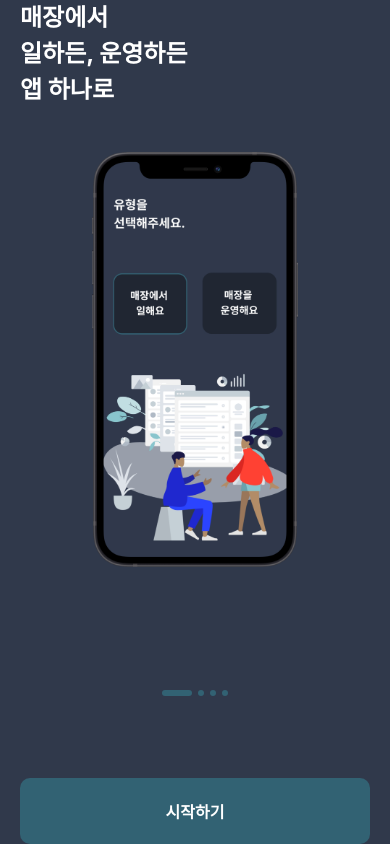
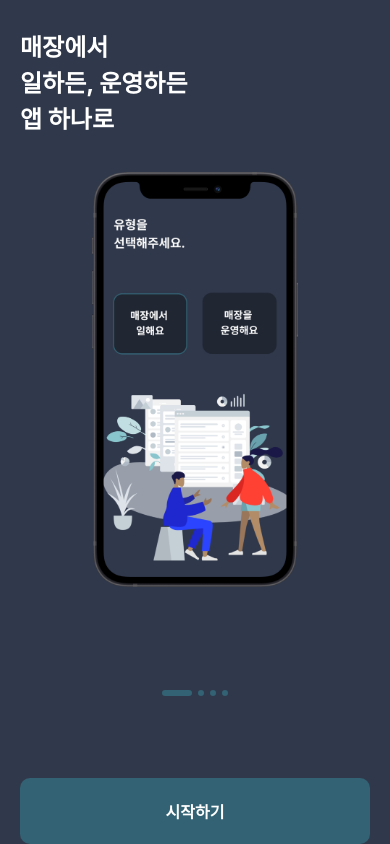
Before and after one commit to zaar625/wmApp, a React Native app: screen /onBoardingPage in a window 390 px wide. Built offline with nearby package versions, Linux system fonts and the light colour scheme.

Commit message:
onboarding 1 refactoring fixed

```diff
--- a/App/components/Button.tsx
+++ b/App/components/Button.tsx
@@ -34,7 +34,7 @@ const styles = StyleSheet.create({
     alignItems: 'center',
     justifyContent: 'center',
     paddingVertical: 21,
-    // marginHorizontal: 20,
+    marginHorizontal: 20,
     borderRadius: 10
   }
 });
--- a/App/components/PageTitle.tsx
+++ b/App/components/ScreenTitle.tsx
@@ -1,16 +1,17 @@
 import { StyleSheet, Text, View } from 'react-native';
 import React from 'react';
+import { colors, fontSizes, fontWeight } from '../theme';
 
-const PageTitle = ({ title }: { title: string }) => {
+const ScreenTitle = ({ title }: { title: string }) => {
   return <Text style={styles.title}>{title}</Text>;
 };
 
-export default PageTitle;
+export default ScreenTitle;
 
 const styles = StyleSheet.create({
   title: {
-    color: '#fff',
-    fontSize: 24,
+    color: colors.dark.tint,
+    fontSize: fontSizes.title,
     fontWeight: '700',
     lineHeight: 36,
     marginVertical: 30
--- a/App/screens/join/index.tsx
+++ b/App/screens/join/index.tsx
@@ -11,7 +11,7 @@ import {
 import React, { useState, useEffect } from 'react';
 import { SafeAreaView } from 'react-native-safe-area-context';
 import { ScrollView } from 'react-native-gesture-handler';
-import PageTitle from '../../components/PageTitle';
+import ScreenTitle from '../../components/ScreenTitle';
 import InputBox from '../login/InputBox';
 import Certification from './Certification';
 import Button from '../../components/Button';
@@ -22,12 +22,16 @@ const JoinPage = () => {
   const signIn = async () => {
     const { email, password } = form;
     const info = { email, password };
-
     try {
-      await signUp(info);
-      console.log('가입완료');
+      const { user } = await signUp(info);
+      await user.sendEmailVerification({
+        handleCodeInApp: true,
+        url: 'work-magement-app.web.app'
+      });
+      return true;
     } catch (e) {
       console.log(e);
+      return false;
     }
   };
 
@@ -49,7 +53,7 @@ const JoinPage = () => {
         style={{ flex: 1 }}
       >
         <ScrollView showsVerticalScrollIndicator={false}>
-          <PageTitle title="회원정보입력" />
+          <ScreenTitle title="회원정보입력" />
           <InputBox placeholder="이름을 입력해주세요." label="이름" />
           <InputBox
             placeholder="이메일을 입력해주세요."
--- a/App/screens/onboarding/index.tsx
+++ b/App/screens/onboarding/index.tsx
@@ -1,19 +1,17 @@
 import {
   View,
-  Text,
   StyleSheet,
   NativeSyntheticEvent,
   NativeScrollEvent,
-  Dimensions,
-  Pressable
+  Dimensions
 } from 'react-native';
 import { SafeAreaView } from 'react-native-safe-area-context';
 import React, { useRef, useState } from 'react';
 import { FlatList } from 'react-native-gesture-handler';
-import { NativeStackScreenProps } from '@react-navigation/native-stack';
-import { RootStackParamList, NavigationScreenProps } from '../../type';
-
+import { NavigationScreenProps } from '../../type';
+import Button from '../../components/Button';
 import { onBoadingDATA, OnBoadingSlideItem } from './onboardingData';
+import { colors } from '../../theme';
 
 const { width } = Dimensions.get('window');
 
@@ -47,39 +45,25 @@ export default function OnboardingPage({ navigation }: NavigationScreenProps) {
             style={[
               styles.indicator,
               currentSlideIndex === index && {
-                backgroundColor: '#326273',
+                backgroundColor: colors.main,
                 width: 30
               }
             ]}
           />
         ))}
       </View>
-      <Pressable
-        style={({ pressed }) => [styles.btn, { opacity: pressed ? 0.5 : 1 }]}
-        onPress={() => navigation.navigate('categorySelectPage')}
-      >
-        <Text
-          style={{
-            color: '#fff',
-            alignSelf: 'center',
-            fontSize: 16,
-            fontWeight: '700'
-          }}
-        >
-          시작하기
-        </Text>
-      </Pressable>
+      <Button name="시작하기" onPress={() => navigation.navigate('categorySelectPage')} />
     </SafeAreaView>
   );
 }
 
 const styles = StyleSheet.create({
   bg: {
-    backgroundColor: '#30394B',
+    backgroundColor: colors.dark.primary,
     flex: 1
   },
   text: {
-    color: '#fff',
+    color: colors.dark.tint,
     fontSize: 24,
     fontWeight: '700',
     lineHeight: 36
@@ -92,12 +76,12 @@ const styles = StyleSheet.create({
   indicator: {
     height: 6,
     width: 6,
-    backgroundColor: '#326273',
+    backgroundColor: colors.main,
     marginHorizontal: 3,
     borderRadius: 50
   },
   btn: {
-    backgroundColor: '#326273',
+    backgroundColor: colors.main,
     alignItems: 'center',
     justifyContent: 'center',
     paddingVertical: 21,
--- a/App/screens/onboarding/onboardingData.tsx
+++ b/App/screens/onboarding/onboardingData.tsx
@@ -1,70 +1,45 @@
 import { Text, View, ImageRequireSource, Image, StyleSheet, Dimensions } from 'react-native';
+import ScreenTitle from '../../components/ScreenTitle';
+
+import { deviceWidth, deviceheight } from '../../theme';
 
 const { width, height } = Dimensions.get('window');
 
 const onBoadingDATA = [
   {
     id: 1,
-    title: (
-      <Text>
-        매장에서{'\n'}일하든, 운영하든{'\n'}앱 하나로
-      </Text>
-    ),
+    title: `매장에서${'\n'}일하든, 운영하든${'\n'}앱 하나로`,
     img: require('../../assets/img/onboarding01.png')
   },
   {
     id: 2,
-    title: (
-      <Text>
-        매장에서{'\n'}출/퇴근 등록{'\n'}QR코드 하나로
-      </Text>
-    ),
+    title: `매장에서${'\n'}출/퇴근 등록${'\n'}QR코드 하나로`,
     img: require('../../assets/img/onboarding02.png')
   },
   {
     id: 3,
-    title: (
-      <Text>
-        공유할 내용은{'\n'}받고 쓰고{'\n'}디테일한 사진까지
-      </Text>
-    ),
+    title: `공유할 내용은${'\n'}받고 쓰고${'\n'}디테일한 사진까지`,
     img: require('../../assets/img/onboarding03.png')
   },
   {
     id: 4,
-    title: (
-      <Text>
-        메인화면에서{'\n'}업무와 지출을{'\n'}한 눈에
-      </Text>
-    ),
+    title: `메인화면에서${'\n'}업무와 지출을${'\n'}한 눈에`,
     img: require('../../assets/img/onboarding04.png')
   }
 ];
 
-type onBoardingList = {
+type TOnBoardingList = {
   id: number;
   img: ImageRequireSource;
-  title: JSX.Element;
+  title: string;
 };
 
-function OnBoadingSlideItem({ data }: { data: onBoardingList }): JSX.Element {
+function OnBoadingSlideItem({ data }: { data: TOnBoardingList }): JSX.Element {
   return (
-    <View
-      style={{
-        width,
-        paddingHorizontal: 20
-      }}
-    >
-      <Text style={styles.titleText}>{data.title}</Text>
-      <View style={{ justifyContent: 'center', alignItems: 'center' }}>
-        <Image
-          source={data.img}
-          resizeMode="contain"
-          style={{
-            width: width * 0.527,
-            height: height * 0.5
-          }}
-        />
+    <View style={styles.slideItemWrapper}>
+      <ScreenTitle title={data.title} />
+      <View style={styles.imgWrap}>
+        <Image source={data.img} resizeMode="contain" style={styles.img} />
       </View>
     </View>
   );
@@ -73,11 +48,16 @@ function OnBoadingSlideItem({ data }: { data: onBoardingList }): JSX.Element {
 export { onBoadingDATA, OnBoadingSlideItem };
 
 const styles = StyleSheet.create({
-  titleText: {
-    color: '#fff',
-    fontSize: 24,
-    fontWeight: '700',
-    lineHeight: 36,
-    marginBottom: 40
+  slideItemWrapper: {
+    width: deviceWidth,
+    paddingHorizontal: 20
+  },
+  imgWrap: {
+    justifyContent: 'center',
+    alignItems: 'center'
+  },
+  img: {
+    width: deviceWidth * 0.527,
+    height: deviceheight * 0.5
   }
 });
--- /dev/null
+++ b/App/theme/index.ts
@@ -0,0 +1,29 @@
+import { Dimensions } from 'react-native';
+
+const { width: deviceWidth, height: deviceheight } = Dimensions.get('window');
+
+const colors = {
+  light: {
+    primary: '#',
+    secondary: '#',
+    tertiary: '#',
+    tint: '#fff'
+  },
+  dark: {
+    primary: '#30394B',
+    secondary: '#',
+    tertiary: '#',
+    tint: '#fff'
+  },
+  main: '#326273'
+};
+
+const fontSizes = {
+  title: 24
+};
+
+const fontWeight = {
+  bold: '700' //semibold
+};
+
+export { colors, fontSizes, deviceWidth, deviceheight, fontWeight };
```
Also changed, not shown: 1 other file (tests, documents, lock files or other folders).
